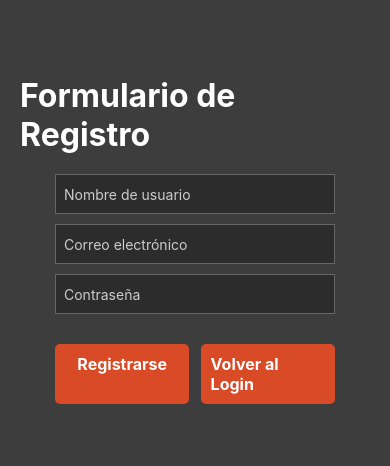
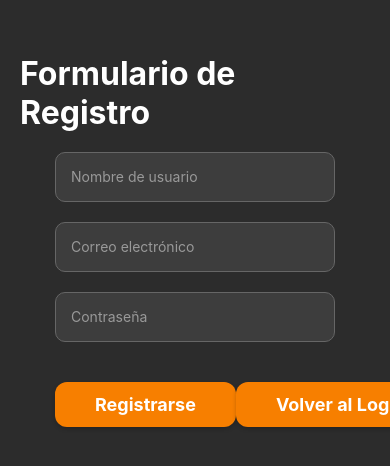
Before and after one commit to 4tsc/Alpha-Ruby, a React Native app in the folder Alpha Ruby/: screen /Register in a window 390 px wide. Shown: the part 182-648 px from the top of the page. Built offline with nearby package versions, Linux system fonts and the light colour scheme.

Commit message:
Visual Update Home/Login/Register

```diff
--- a/Alpha Ruby/src/screens/homeScreen.tsx
+++ b/Alpha Ruby/src/screens/homeScreen.tsx
@@ -6,9 +6,10 @@ export default function HomeScreen() {
   return (
     <SafeAreaView style={styles.container}>
       <View style={styles.header}>
-        <Text style={styles.headerText}>Bienvenido!</Text>
+        <Text style={styles.headerText}>¡Bienvenido!</Text>
       </View>
       <View style={styles.content}>
+        {/* Sección de cartas */}
         <View style={styles.cardsSection}>
           <Text style={styles.sectionTitle}>Últimas cartas buscadas</Text>
           <View style={styles.cardsContainer}>
@@ -23,6 +24,8 @@ export default function HomeScreen() {
             </View>
           </View>
         </View>
+
+        {/* Sección de noticias */}
         <View style={styles.newsSection}>
           <Text style={styles.sectionTitle}>Noticias</Text>
           <View style={styles.newsContainer}>
@@ -45,15 +48,17 @@ export default function HomeScreen() {
 const styles = StyleSheet.create({
   container: {
     flex: 1,
-    backgroundColor: '#4c4543',
+    backgroundColor: '#3D3D3D', // Fondo gris oscuro más moderno
   },
   header: {
-    backgroundColor: '#cf4b24',
+    backgroundColor: '#F77F00', // Naranja vibrante para el encabezado
     paddingVertical: 10,
-    height: height * 0.15, // Ajusta la altura del encabezado de manera responsiva
+    height: height * 0.15,
     justifyContent: 'flex-end',
     alignItems: 'flex-start',
     paddingHorizontal: 20,
+    borderBottomLeftRadius: 20, // Bordes redondeados para hacer el diseño más atractivo
+    borderBottomRightRadius: 20,
   },
   headerText: {
     color: '#fff',
@@ -85,7 +90,12 @@ const styles = StyleSheet.create({
     height: height * 0.2, // Ajusta la altura de las cartas de manera responsiva
     alignItems: 'center',
     justifyContent: 'center',
-    borderRadius: 8
+    borderRadius: 12, // Bordes más redondeados
+    shadowColor: '#000',
+    shadowOffset: { width: 0, height: 2 },
+    shadowOpacity: 0.3, // Sombras para añadir profundidad
+    shadowRadius: 4,
+    elevation: 5, // Elevación para Android
   },
   cardText: {
     color: '#fff',
@@ -100,8 +110,13 @@ const styles = StyleSheet.create({
   newsItem: {
     backgroundColor: '#2a2827',
     marginBottom: 10,
-    padding: 10,
-    borderRadius: 8,
+    padding: 15, // Más padding para mayor comodidad visual
+    borderRadius: 12, // Bordes redondeados
+    shadowColor: '#000',
+    shadowOffset: { width: 0, height: 2 },
+    shadowOpacity: 0.3,
+    shadowRadius: 4,
+    elevation: 5, // Sombras para mayor profundidad
   },
   newsText: {
     color: '#fff',
--- a/Alpha Ruby/src/styles/stylesLogin.js
+++ b/Alpha Ruby/src/styles/stylesLogin.js
@@ -5,23 +5,24 @@ export const styles = StyleSheet.create({
     flex: 1,
     justifyContent: 'center',
     padding: 20,
-    backgroundColor: '#504c56',//cambiar por el mismo color que uso tomas?
+    backgroundColor: '#2C2C2C', // Fondo gris oscuro moderno
   },
   title: {
-    fontSize: 24,
+    fontSize: 28, // Título más grande para mayor impacto
     fontWeight: 'bold',
     marginBottom: 20,
     textAlign: 'center',
-    color: '#FFF', // Cambiado a blanco
+    color: '#E5E5E5', // Texto en gris claro para un contraste suave
   },
   input: {
-    height: 40,
-    backgroundColor: '#d9552b', // Fondo naranja
+    height: 50, // Más altura para mejorar la accesibilidad táctil
+    backgroundColor: '#3D3D3D', // Fondo gris más oscuro para el campo de entrada
     borderWidth: 1,
+    borderColor: '#666666', // Borde gris claro para mejor visibilidad
     marginBottom: 20,
-    paddingHorizontal: 10,
-    borderRadius: 5,
-    color: '#FFF', // Texto en blanco
+    paddingHorizontal: 15, // Espaciado ajustado
+    borderRadius: 10, // Esquinas más redondeadas
+    color: '#FFF', // Texto blanco
   },
   buttonContainer: {
     flexDirection: 'row',
@@ -29,17 +30,22 @@ export const styles = StyleSheet.create({
     marginTop: 20,
   },
   button: {
-    backgroundColor: '#d9552b',
-    paddingVertical: 10, // Altura ajustada del botón
-    paddingHorizontal: 30, // Anchura ajustada del botón
-    borderRadius: 10,
+    backgroundColor: '#F77F00', // Naranja vibrante para los botones
+    paddingVertical: 12,
+    paddingHorizontal: 40,
+    borderRadius: 12, // Botones con esquinas más redondeadas
     alignItems: 'center',
-    alignSelf: 'center', // Mantiene el botón centrado
+    alignSelf: 'center',
+    shadowColor: '#000', // Sombra suave
+    shadowOffset: { width: 0, height: 2 },
+    shadowOpacity: 0.2,
+    shadowRadius: 4, // Ajuste para la sombra
+    elevation: 3, // Sombra para Android
   },
   buttonText: {
-    color: '#fff',
-    fontSize: 16,
+    color: '#FFFFFF', // Texto en blanco para los botones
+    fontSize: 18, // Tamaño de fuente más grande para mayor legibilidad
     fontWeight: 'bold',
   },
 });
-export const placeholderColor = '#FFF';
+export const placeholderColor = '#999999'; // Placeholder en gris claro
--- a/Alpha Ruby/src/styles/stylesRegister.js
+++ b/Alpha Ruby/src/styles/stylesRegister.js
@@ -6,42 +6,48 @@ export const styles = StyleSheet.create({
     justifyContent: 'center',
     alignItems: 'center',
     padding: 20,
-    backgroundColor: '#3D3D3D', // Fondo gris oscuro originalmente, ajustado a #504c56 si es necesario
+    backgroundColor: '#2C2C2C', // Fondo gris oscuro moderno
   },
   title: {
-    fontSize: 32,
+    fontSize: 32, // Tamaño de fuente grande para destacar
     marginBottom: 20,
     fontWeight: 'bold',
-    color: '#FFFFFF', // Texto blanco
+    color: '#FFFFFF', // Texto en blanco para mayor contraste
   },
   input: {
-    height: 40,
+    height: 50, // Aumentar altura para mejorar accesibilidad
     width: '80%',
     borderColor: '#666666',
     borderWidth: 1,
-    marginBottom: 10,
-    paddingLeft: 8,
-    backgroundColor: '#2C2C2C', // Fondo gris oscuro para input
+    marginBottom: 20, // Más espacio entre los inputs
+    paddingLeft: 15, // Espaciado para comodidad
+    backgroundColor: '#3D3D3D', // Fondo gris oscuro para los inputs
     color: '#FFFFFF', // Texto blanco
+    borderRadius: 10, // Esquinas más redondeadas para un look moderno
   },
   buttonContainer: {
-    flexDirection: 'row', // Hace que los botones se alineen en una fila
-    justifyContent: 'space-between', // Agrega espacio entre los botones
+    flexDirection: 'row', // Los botones alineados en fila
+    justifyContent: 'space-between',
     marginTop: 20,
-    width: '80%', // Ajusta el ancho del contenedor de los botones
+    width: '80%',
   },
   button: {
-    backgroundColor: '#D94A26', // Naranja para el botón
-    padding: 10,
-    borderRadius: 5,
-    width: '48%', // Ajusta el ancho del botón para que ambos quepan en una fila
+    backgroundColor: '#F77F00', // Naranja vibrante para los botones
+    paddingVertical: 12, // Más padding para mejorar la sensación táctil
+    paddingHorizontal: 40, // Botones más amplios
+    borderRadius: 12, // Esquinas redondeadas
     alignItems: 'center',
+    shadowColor: '#000', // Sombras suaves
+    shadowOffset: { width: 0, height: 2 },
+    shadowOpacity: 0.2,
+    shadowRadius: 4,
+    elevation: 3, // Sombra para Android
   },
   buttonText: {
-    color: '#FFFFFF', // Texto blanco
-    fontSize: 16,
+    color: '#FFFFFF', // Texto en blanco
+    fontSize: 18, // Fuente más grande para mejor legibilidad
     fontWeight: 'bold',
   },
 });
 
-export const placeholderColor = '#CCCCCC'; // Color del placeholder
+export const placeholderColor = '#999999'; // Placeholder en gris claro
```
Also changed, not shown: Alpha Ruby/src/styles/stylesLanding.js (+33 -20 lines).
